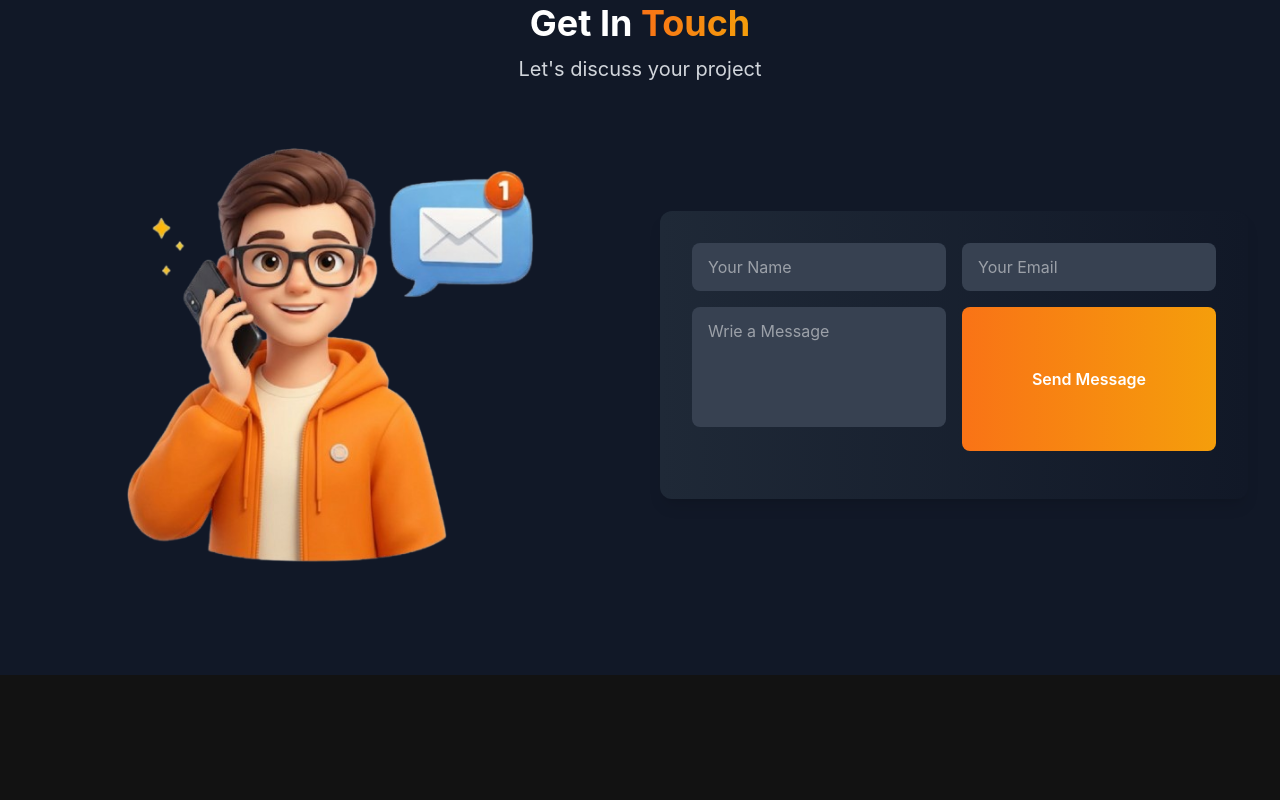
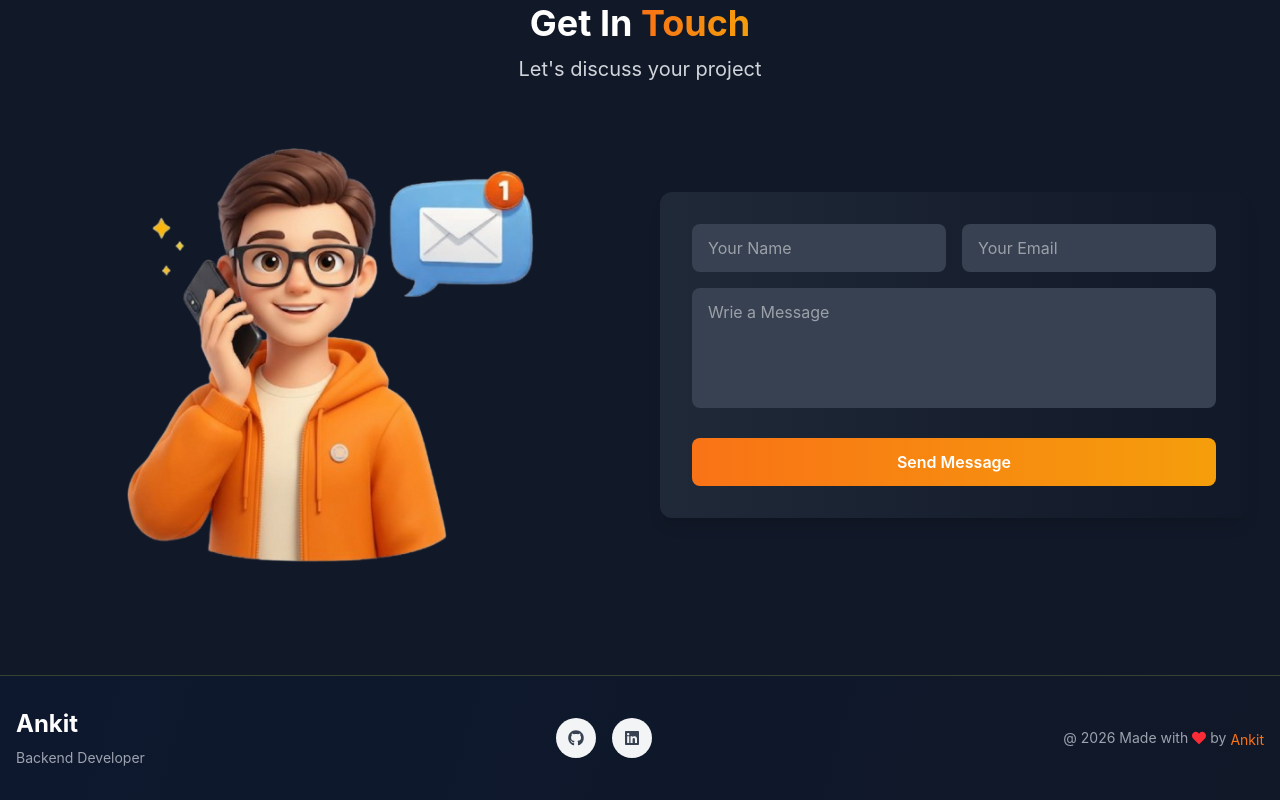
Before and after one commit to ankit-singh100/ankit_portfolio, a React (Vite) app: page / in a window 1280 px wide. Shown: the part 3704-4504 px from the top of the page. Before the commit the page ends 4379 px from the top, so only its background shows below. Built offline with nearby package versions, Linux system fonts and the light colour scheme.

Commit message:
feat:created footer

```diff
--- a/src/App.jsx
+++ b/src/App.jsx
@@ -8,10 +8,14 @@
 import HeroSection from "./components/HeroSection";
 import Skills from "./pages/Skills";
 import Project from "./pages/Project";
+import Footer from "./components/Footer";
 
 function App() {
   const [darkMode, setDarkMode] = useState(true);
-  const [activeSection, setActiveSection] = useState("home");
+  const [activeSection, setActiveSection] = useState(() => {
+    const hash = window.location.hash.replace("#", "");
+    return hash || "home";
+  });
 
   useEffect(() => {
     AOS.init({
@@ -51,6 +55,7 @@
       <Skills darkMode={darkMode} />
       <Project darkMode={darkMode} />
       <Contact darkMode={darkMode} />
+      <Footer darkMode={darkMode} />
     </div>
   );
 }
--- /dev/null
+++ b/src/components/Footer.jsx
@@ -0,0 +1,64 @@
+import React from "react";
+import { PROFILE } from "../data/PortfolioData";
+import { FaGithub, FaHeart, FaLinkedin } from "react-icons/fa";
+
+const Footer = ({ darkMode }) => {
+  const currentYear = new Date().getFullYear();
+
+  return (
+    <footer
+      id="home"
+      style={{
+        background: darkMode
+          ? "linear-linear(to bottom, #000000, #111827)"
+          : "linear-linear(to bottom, #f3f4f6, #e5e7eb)",
+        borderColor: darkMode ? "#374131" : "#d1d5db",
+      }}
+      className="border-t"
+    >
+      <div className="container mx-auto px-4 py-8">
+        <div className="flex flex-col md:flex-row justify-between items-center gap-6">
+          <div className="text-center md:text-left">
+            <h3 className="text-2xl font-bold mb-2 text-orange-500 dark:text-white">
+              Ankit
+            </h3>
+
+            <p
+              className="text-sm"
+              style={{
+                color: darkMode ? "#9ca3af" : "#6b7280",
+              }}
+            >
+              Backend Developer
+            </p>
+          </div>
+
+          <div className="flex gap-4">
+            <a
+              href={PROFILE.github}
+              className="w-10 h-10 rounded-full flex items-center justify-center hover:scale-110 transition-all hover:bg-linear-to-r hover:from-orange-500 hover:to-amber-500 hover:text-white bg-[#374151] dark:bg-[#f3f4f6] text-white dark:text-[#374151]"
+            >
+              <FaGithub />
+            </a>
+
+            <a
+              href={PROFILE.linkedin}
+              className="w-10 h-10 rounded-full flex items-center justify-center hover:scale-110 transition-all hover:bg-linear-to-r hover:from-orange-500 hover:to-amber-500 hover:text-white bg-[#374151] dark:bg-[#f3f4f6] text-white dark:text-[#374151]"
+            >
+              <FaLinkedin />
+            </a>
+          </div>
+
+          <div className="text-center md:text-right">
+            <p className="text-sm flex items-center justify-end gap-1 text-[#6b7280] dark:text-[#9ca3af]">
+              @ {currentYear} Made with <FaHeart className="text-red-500" /> by{" "}
+              <span className="mt-1 text-[#f97316]">Ankit</span>
+            </p>
+          </div>
+        </div>
+      </div>
+    </footer>
+  );
+};
+
+export default Footer;
--- a/src/pages/Contact.jsx
+++ b/src/pages/Contact.jsx
@@ -85,6 +85,7 @@
                 className="w-full px-3 sm:px-4 py-2 sm:py-3 rounded-lg text-sm sm:text-base focus:border-orange-500 focus:ring-2 focus-ring-orange-500/20 transition-all"
                 required
               />
+            </div>
 
             <textarea
               rows="4"
@@ -107,7 +108,6 @@
             >
               Send Message
             </button>
-            </div>
           </form>
         </div>
       </div>
```
Lines whose indentation alone changed are shown as unchanged.
